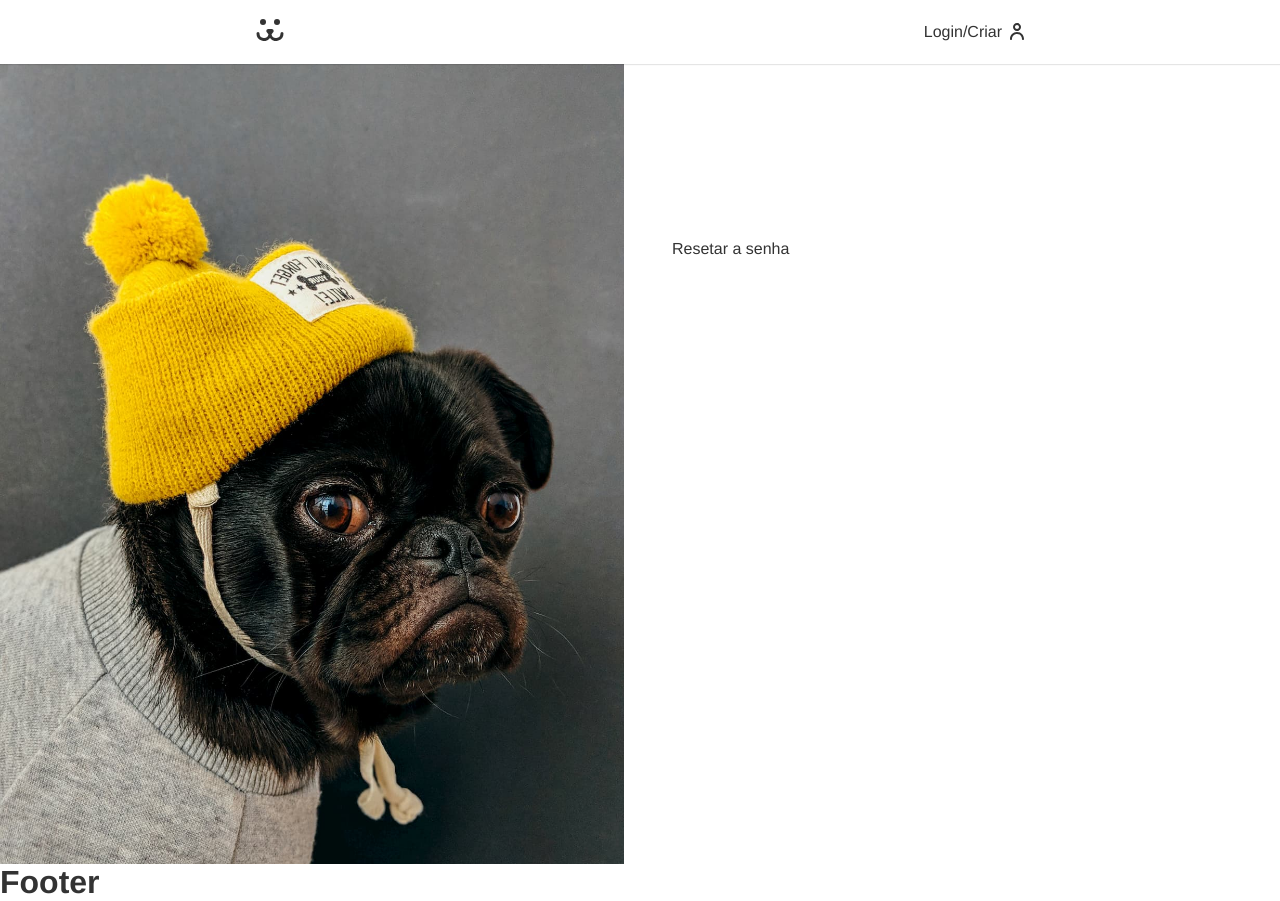
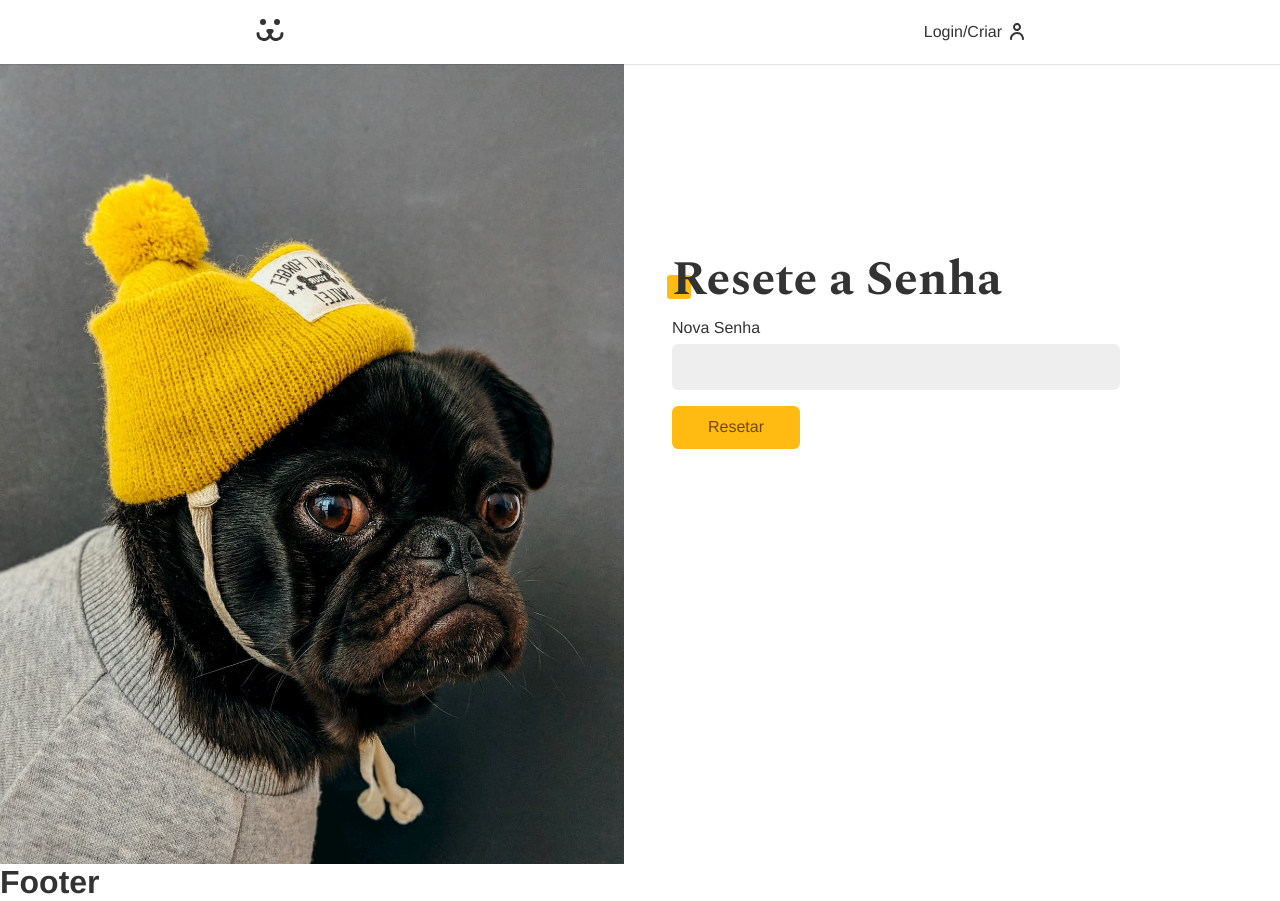
Before and after one commit to alquimara/Rede-Social-Dogs, a React (Create React App) app: page /login/reset in a window 1280 px wide. Built offline with nearby package versions, Linux system fonts and the light colour scheme.

Commit message:
criado o componente de resetar a senha

```diff
--- a/src/api/Api.jsx
+++ b/src/api/Api.jsx
@@ -108,3 +108,15 @@
     }
   }
 }
+export function RESET_PASSWORD(body) {
+  return {
+    url: API_URL + '/api/password/reset',
+    options: {
+      method: 'POST',
+      headers: {
+        'Content-Type': 'application/json'
+      },
+      body: JSON.stringify(body)
+    }
+  }
+}
--- a/src/componentes/Login/LoginPasswordLost/LoginPasswordLost.jsx
+++ b/src/componentes/Login/LoginPasswordLost/LoginPasswordLost.jsx
@@ -17,7 +17,7 @@
         login: login.value,
         url: window.location.href.replace('perdeu', 'resetar')
       })
-      request(url, options)
+      await request(url, options)
     }
   }
   return (
--- a/src/componentes/Login/LoginPasswordReset/LoginPasswordReset.jsx
+++ b/src/componentes/Login/LoginPasswordReset/LoginPasswordReset.jsx
@@ -1,7 +1,59 @@
-import React from 'react'
+import React, { useEffect, useState } from 'react'
+import { useNavigate } from 'react-router-dom'
+import { RESET_PASSWORD } from '../../../api/Api'
+import useFetch from '../../../Hooks/useFetch'
+import useForm from '../../../Hooks/useForm'
+import Erro from '../../Erro/Erro'
+import Button from '../../Form/Button/Button'
+import Input from '../../Form/Input/Input'
 
 const LoginPasswordReset = () => {
-  return <div>Resetar a senha</div>
+  const navigate = useNavigate()
+  const [login, setLogin] = useState('')
+  const { loading, erro, request } = useFetch()
+  const [key, setKey] = useState('')
+  const password = useForm('password')
+  async function handleSubmit(event) {
+    event.preventDefault()
+    if (password.validate()) {
+      const { url, options } = RESET_PASSWORD({
+        login,
+        key,
+        password: password.value
+      })
+      const { response } = await request(url, options)
+      if (response.ok) {
+        navigate('/login')
+      }
+    }
+  }
+
+  useEffect(() => {
+    const params = new URLSearchParams(window.location.search)
+    const key = params.get('key')
+    const login = params.get('login')
+    if (key) setKey(key)
+    if (login) setLogin(login)
+  }, [])
+  return (
+    <div>
+      <h1 className="title">Resete a Senha</h1>
+      <form onSubmit={handleSubmit}>
+        <Input
+          label="Nova Senha"
+          type="password"
+          name="password"
+          {...password}
+        />
+        {loading ? (
+          <Button disabled>Resetando...</Button>
+        ) : (
+          <Button>Resetar</Button>
+        )}
+      </form>
+      <Erro erro={erro} />
+    </div>
+  )
 }
 
 export default LoginPasswordReset
```
